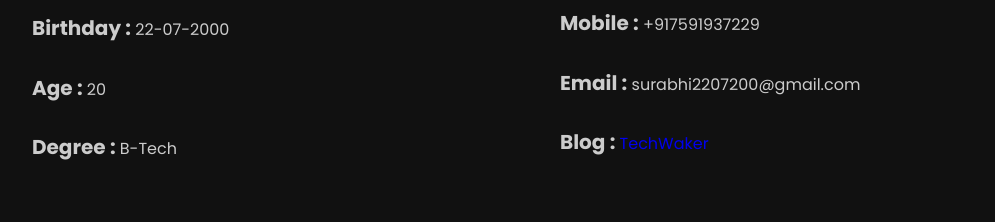
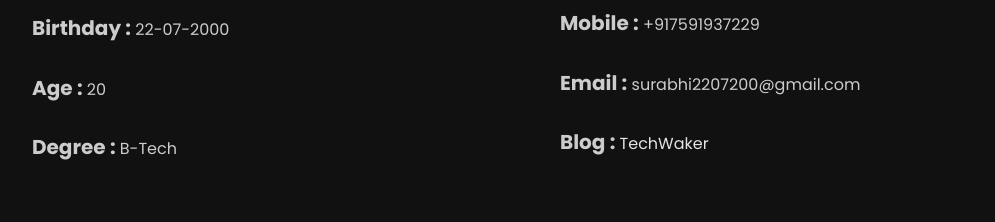
Before and after one commit to SurabhiSuresh22/Portfolio-Website, a plain HTML site: page index.html in a window 1280 px wide. Shown: the part 1360-1582 px from the top of the page, without its empty margins (106-1101 px from the left). Drawn offline with nearby package versions, Linux system fonts and the light colour scheme.

Commit message:
Update index.html

```diff
--- a/index.html
+++ b/index.html
@@ -86,7 +86,7 @@
                 <br>
                     <div class="details_heading">Mobile : <span class = "details"> +917591937229</span>   </div>
                     <div class="details_heading">Email : <span class = "details" >surabhi2207200@gmail.com</span></div>
-                    <div class="details_heading">Blog  : <span class = "details"><a href="https://techwakerai.blogspot.com/" target="_blank"> TechWaker</a></span></div>
+                    <div class="details_heading">Blog  : <span class = "details"><a href="https://techwakerai.blogspot.com/" target="_blank" style="color:#E3E4E4"> TechWaker</a></span></div>
                 </div>
             </div>
             <div class ="education_timeline ">
```
